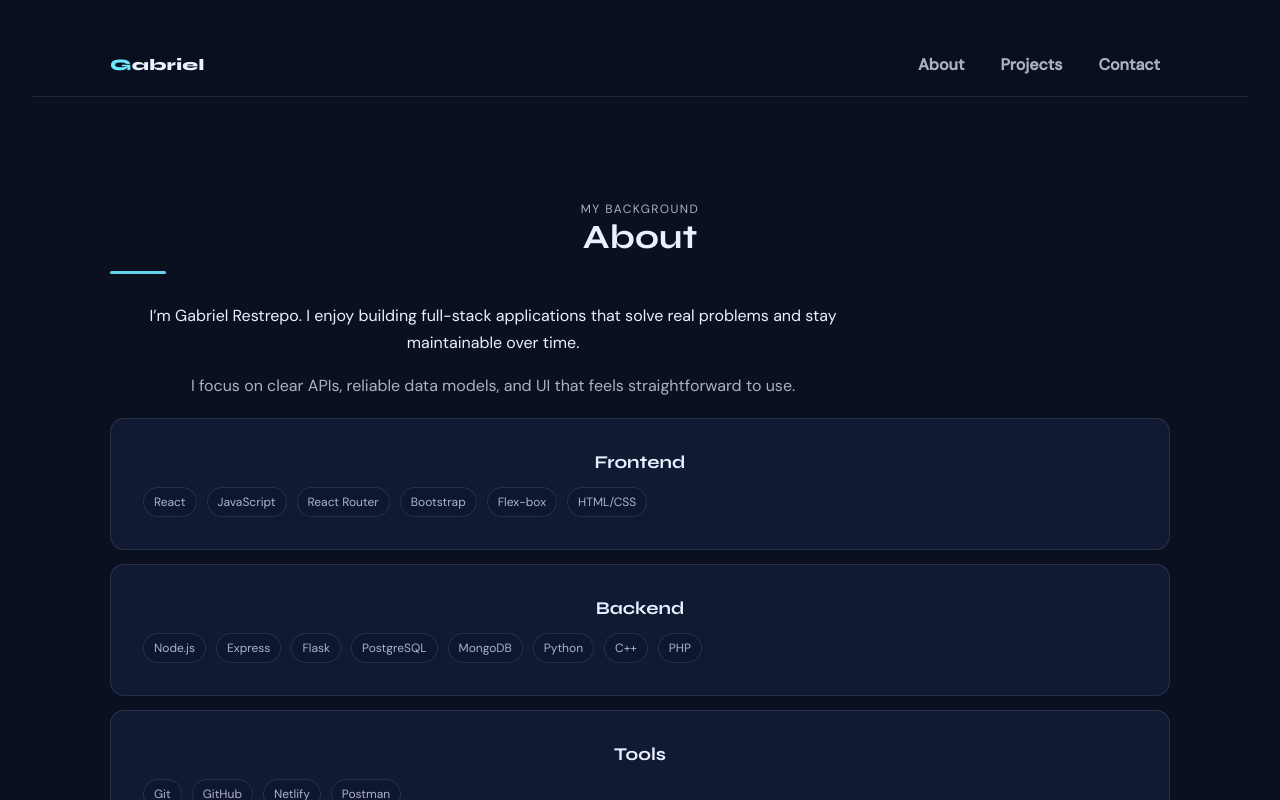
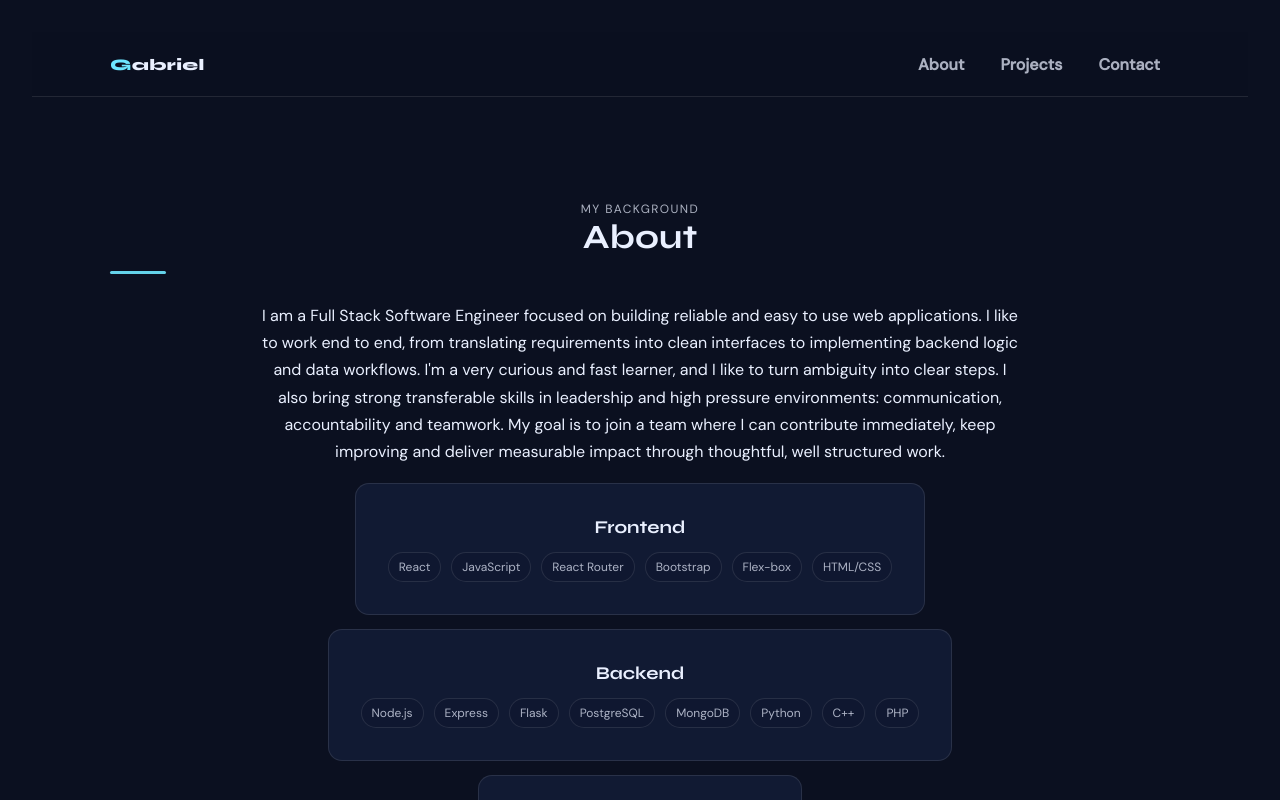
Before and after one commit to gabogara/gabriel-restrepo-portfolio, a React (Vite) app: page /about in a window 1280 px wide. Shown: the top 800 px of the page. Built offline with nearby package versions, Linux system fonts and the light colour scheme.

Commit message:
chore:change the biography paragraph on the homepage and AboutPage.

```diff
--- a/src/index.css
+++ b/src/index.css
@@ -123,6 +123,7 @@ a {
 .stackLg {
   display: flex;
   flex-direction: column;
+  align-items: center;
   gap: 14px;
   margin-top: 18px;
 }
--- a/src/pages/AboutPage.jsx
+++ b/src/pages/AboutPage.jsx
@@ -8,13 +8,17 @@ const AboutPage = () => {
         <div className="container">
           <SectionHeader title="About" subtitle="My background" />
 
-          <p className="lead">
-            I’m Gabriel Restrepo. I enjoy building full-stack applications that
-            solve real problems and stay maintainable over time.
-          </p>
-          <p className="lead muted">
-            I focus on clear APIs, reliable data models, and UI that feels
-            straightforward to use.
+          <p className="lead home-hero-lead">
+            I am a Full Stack Software Engineer focused on building reliable and
+            easy to use web applications. I like to work end to end, from
+            translating requirements into clean interfaces to implementing
+            backend logic and data workflows. I'm a very curious and fast
+            learner, and I like to turn ambiguity into clear steps. I also bring
+            strong transferable skills in leadership and high pressure
+            environments: communication, accountability and teamwork. My goal is
+            to join a team where I can contribute immediately, keep improving
+            and deliver measurable impact through thoughtful, well structured
+            work.
           </p>
 
           <div className="stackLg">
--- a/src/pages/HomePage.jsx
+++ b/src/pages/HomePage.jsx
@@ -21,8 +21,14 @@ const HomePage = () => {
           <p className="kicker">Hi, I am Gabriel</p>
           <h1 className="h1">Full-Stack Software Engineer</h1>
           <p className="lead home-hero-lead">
-            I build practical web apps with clean architecture, thoughtful UX,
-            and real-world features like auth, CRUD, and maps.
+            I am a Full Stack Software Engineer focused on building reliable and
+            easy-to-use web applications. I enjoy translating requirements into
+            clean interfaces and implementing backend logic and data workflows.
+            I leverage my curiosity to turn ambiguity into clear steps, and I
+            thrive as an accountable, highly communicative leader in
+            high-pressure environments. My goal is to join a team where I can
+            make immediately impactful contributions, keep improving, and
+            deliver measurable impact through thoughtful, well-structured work.
           </p>
 
           <div className="actions home-hero-actions">
```
